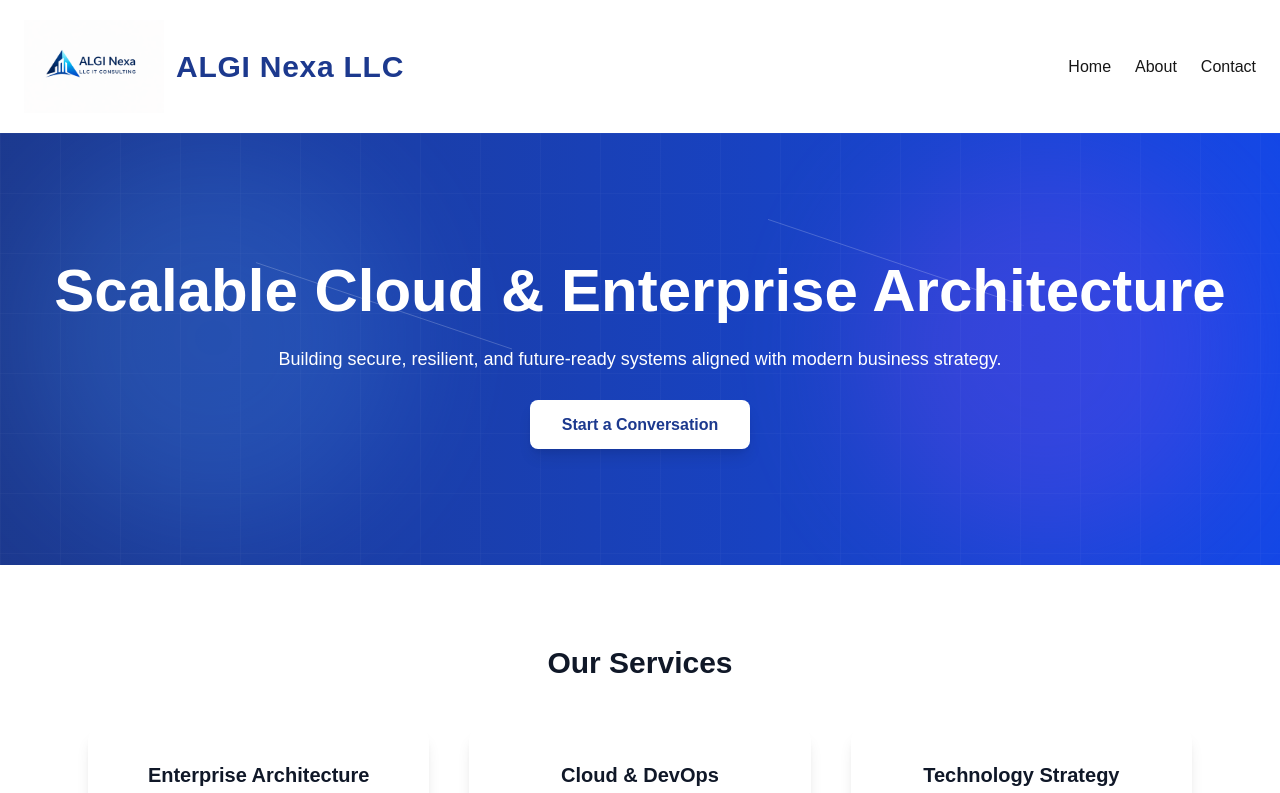
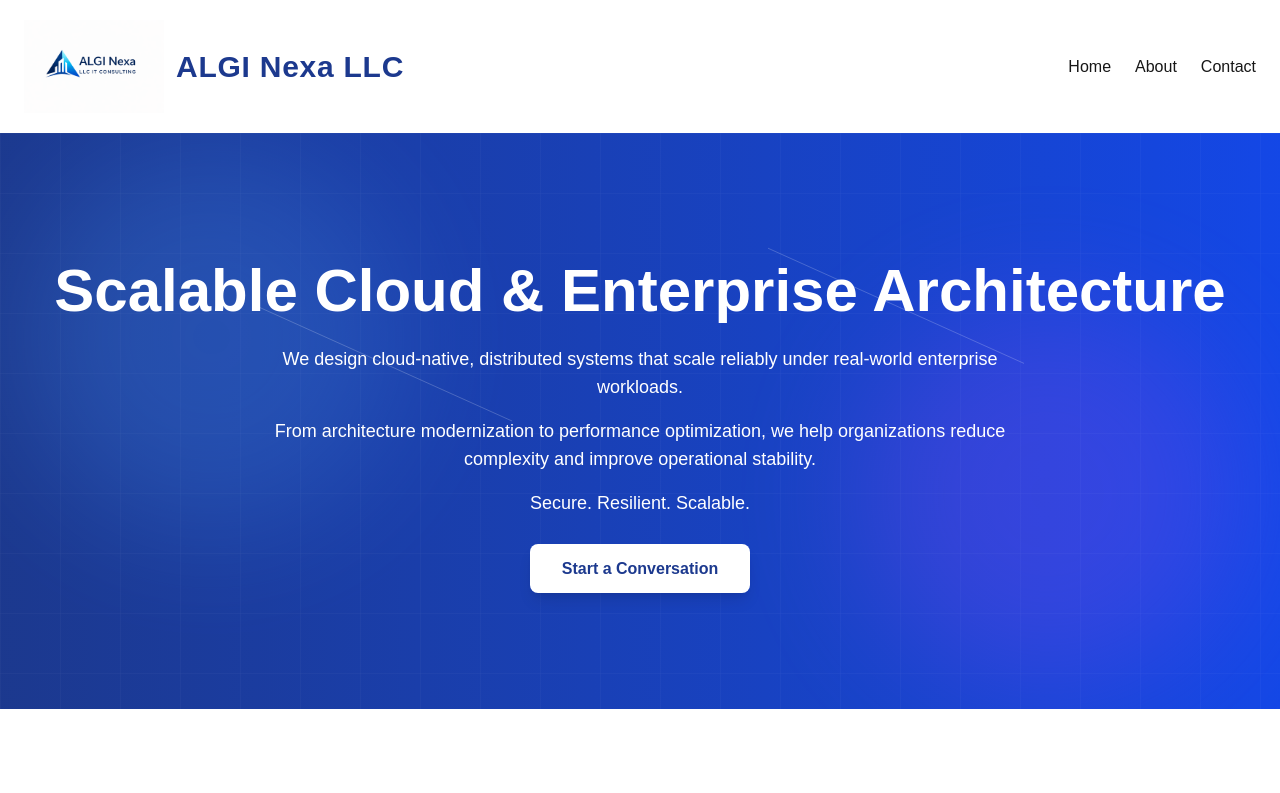
Before and after one commit to gilskx/alginexa-site, a Next.js app: page / in a window 1280 px wide. Shown: the top 793 px of the page. Built offline with nearby package versions, Linux system fonts and the light colour scheme.

Commit message:
Added Contact page

```diff
--- a/app/components/Hero.tsx
+++ b/app/components/Hero.tsx
@@ -57,15 +57,26 @@ export default function Hero() {
           Scalable Cloud & Enterprise Architecture
         </motion.h1>
 
-        <motion.p
-          className="text-lg max-w-3xl mx-auto mb-10"
-          initial={{ opacity: 0 }}
-          animate={{ opacity: 1 }}
-          transition={{ delay: 0.5, duration: 1 }}
-        >
-          Building secure, resilient, and future-ready systems
-          aligned with modern business strategy.
-        </motion.p>
+<motion.div
+  className="max-w-3xl mx-auto mb-10 space-y-4 text-lg"
+  initial={{ opacity: 0 }}
+  animate={{ opacity: 1 }}
+  transition={{ delay: 0.5, duration: 1 }}
+>
+  <p>
+    We design cloud-native, distributed systems that scale reliably
+    under real-world enterprise workloads.
+  </p>
+
+  <p>
+    From architecture modernization to performance optimization,
+    we help organizations reduce complexity and improve operational stability.
+  </p>
+
+  <p className="font-medium">
+    Secure. Resilient. Scalable.
+  </p>
+</motion.div>
 
         <motion.a
           href="/contact"
```
Also changed, not shown: 1 other file (tests, documents, lock files or other folders).
